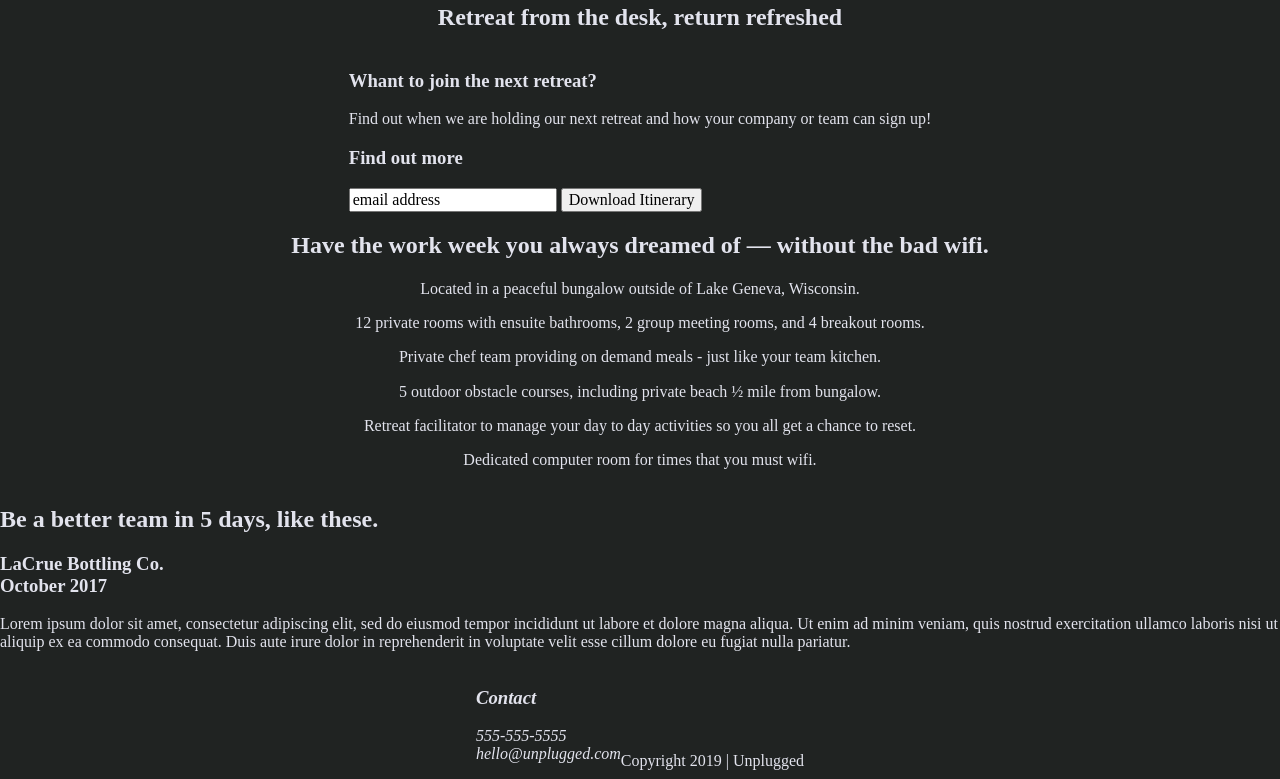
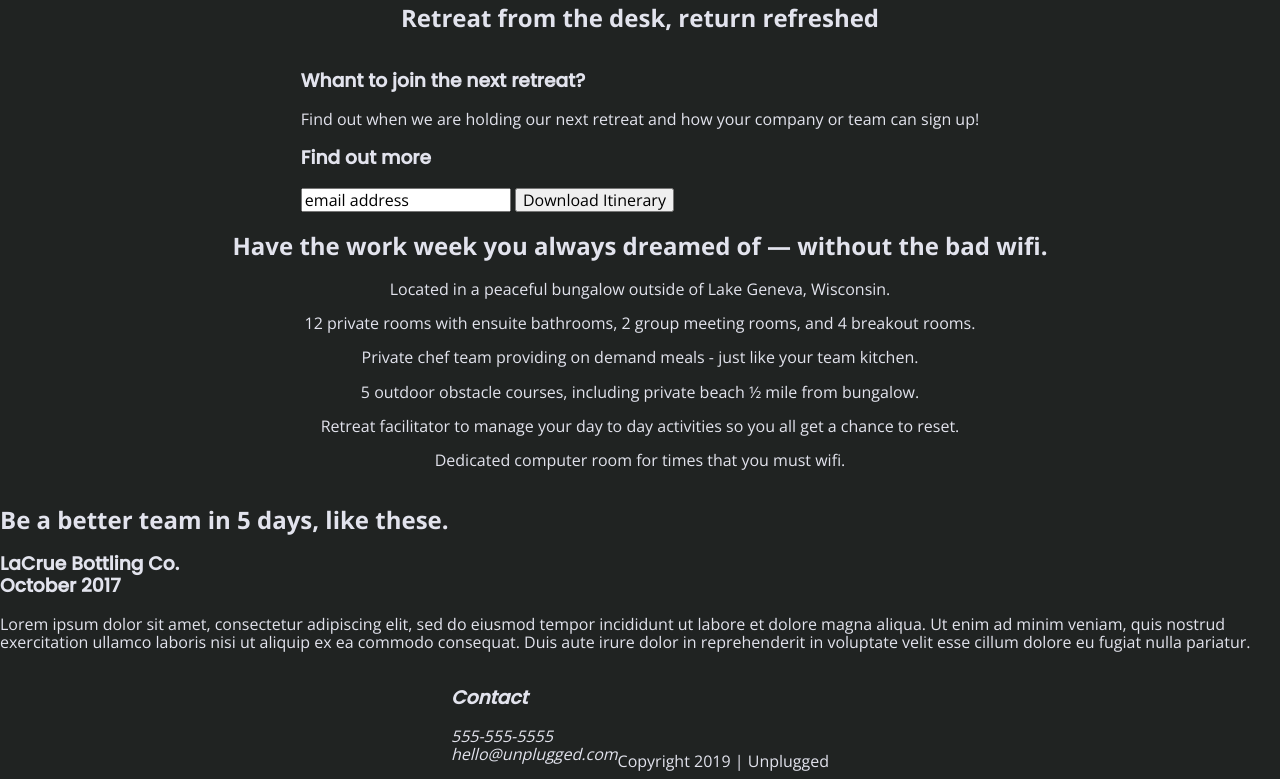
Before and after one commit to Chelsea-Crank/art-sessions, a website built with Parcel: page index.html in a window 1280 px wide. Shown: the part 124-903 px from the top of the page. Built offline with nearby package versions, Linux system fonts and the light colour scheme.

```diff
--- a/css/main.css
+++ b/css/main.css
@@ -89,6 +89,7 @@
 html {
 	background: #202322;
 	color: #e2e3ed;
+	font-family: 'Open Sans', sans-serif;
 }
 
 body {
@@ -127,6 +128,11 @@
 header nav ul {
 	display: flex;
 	justify-content: space-around;
+}
+
+h3 {
+	font-family: 'Poppins', sans-serif;
+	font-weight: 700;
 }
 
 /* ------------------ Mobile Styles | Homepage ------------------ */
--- a/index.html
+++ b/index.html
@@ -18,6 +18,7 @@
 
 <link rel="stylesheet" href="css/normalize.css">
 <link rel="stylesheet" href="css/main.css">
+<link href="https://fonts.googleapis.com/css2?family=Open+Sans:wght@400;700&family=Poppins:wght@500&display=swap" rel="stylesheet">
 
 <meta name="theme-color" content="#fafafa">
 </head>
```
